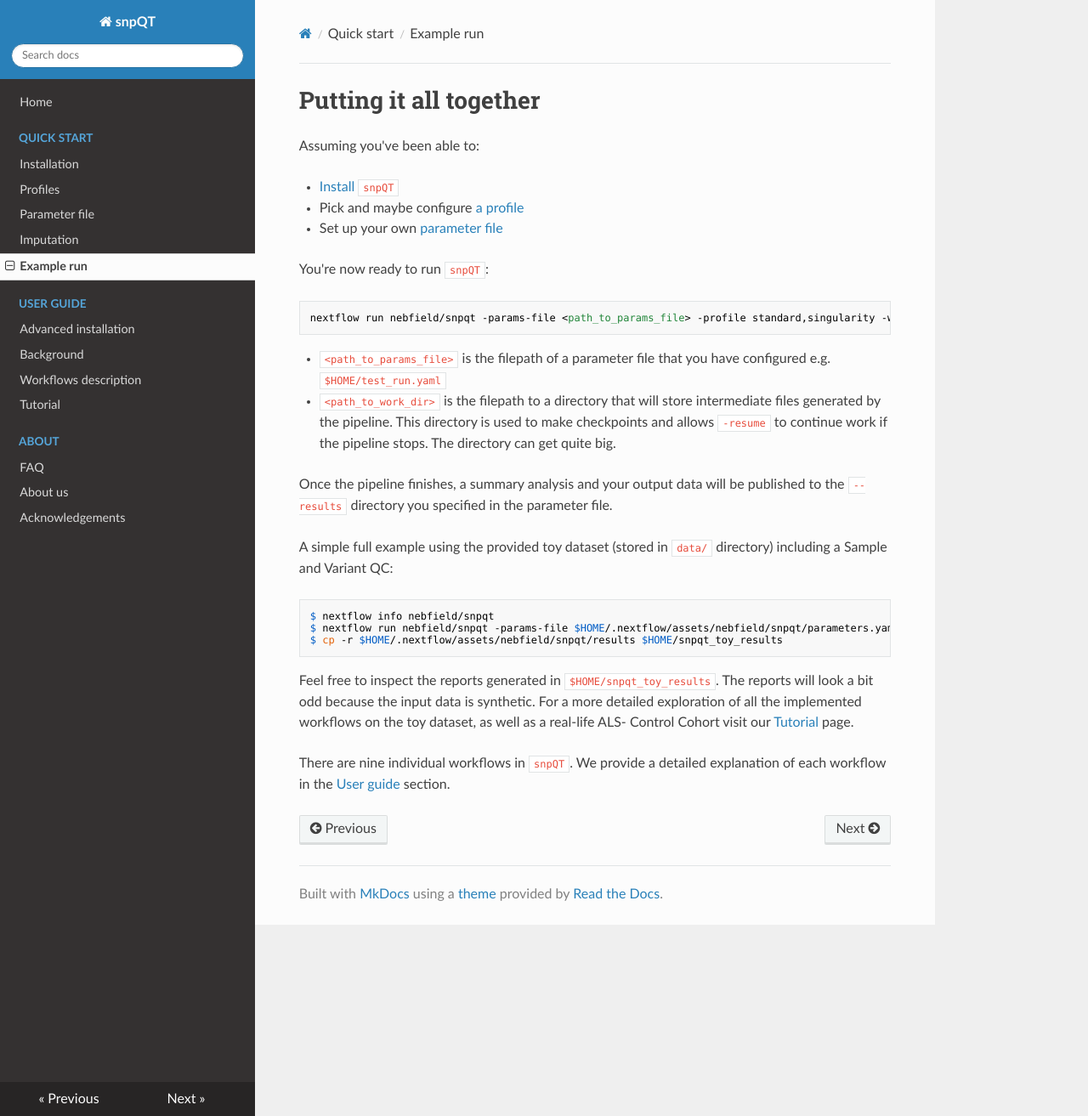
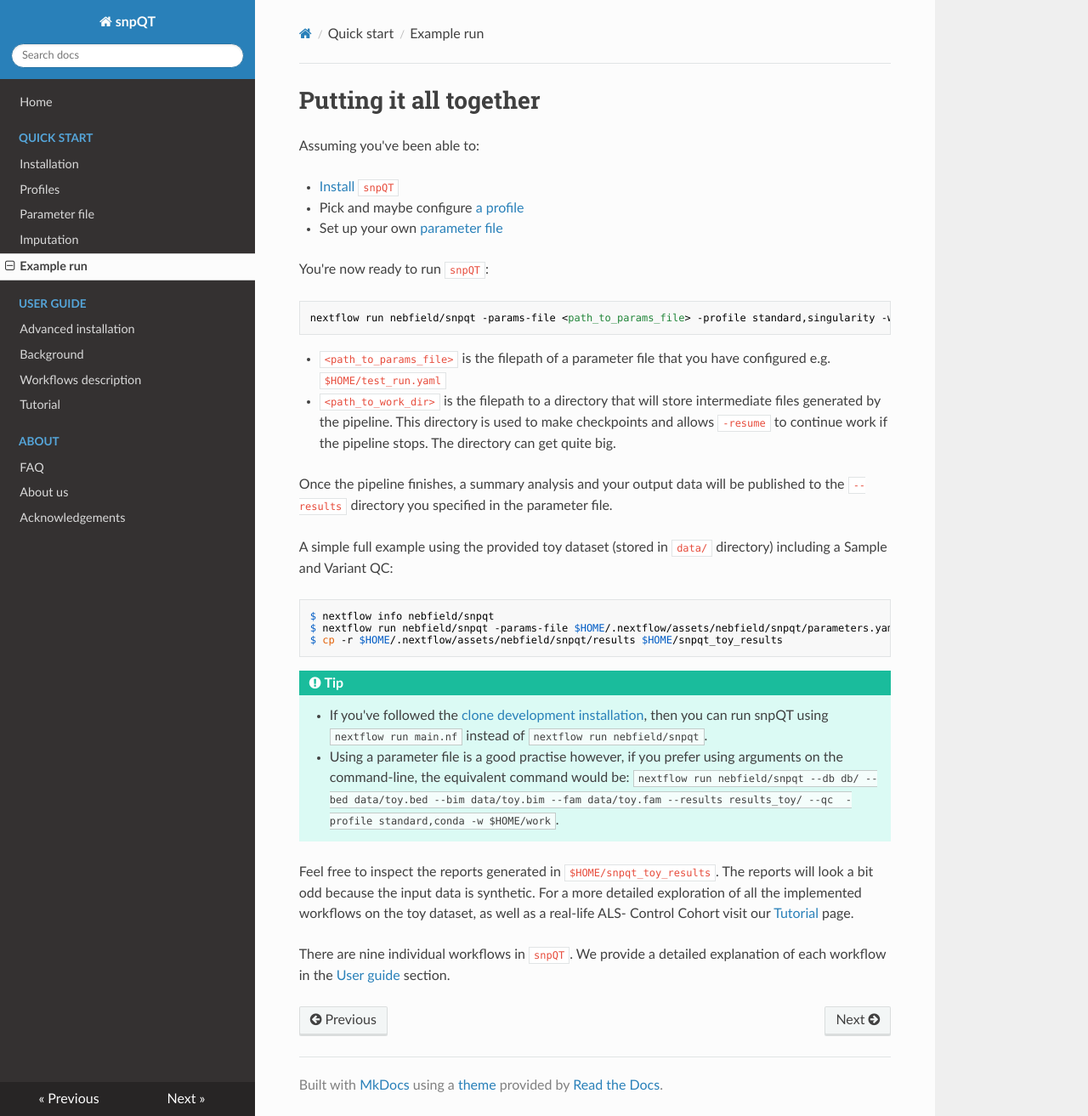
Before and after one commit to nebfield/snpQT, an MkDocs documentation site: the page built from docs/quickstart/quickstart.md, in a window 1280 px wide and 1313 px high. Shown: the whole window at 85% size. Built offline with MkDocs 1.6.1, drawn with Linux system fonts in a browser that asks for light colours; nearby versions of some CDN libraries.

Commit message:
Docs update

````diff
--- a/docs/quickstart/quickstart.md
+++ b/docs/quickstart/quickstart.md
@@ -30,6 +30,12 @@ $ nextflow run nebfield/snpqt -params-file $HOME/.nextflow/assets/nebfield/snpqt
 $ cp -r $HOME/.nextflow/assets/nebfield/snpqt/results $HOME/snpqt_toy_results
 ```
 
+!!! Tip
+	* If you've followed the [clone development installation](https://snpqt.readthedocs.io/en/latest/user-guide/installation/#clone-development-version),
+	then you can run snpQT using `nextflow run main.nf` instead of `nextflow run nebfield/snpqt`.
+	* Using a parameter file is a good practise however, if you prefer using arguments on the command-line, the equivalent
+	command would be: `nextflow run nebfield/snpqt --db db/ --bed data/toy.bed --bim data/toy.bim --fam data/toy.fam --results results_toy/ --qc  -profile standard,conda -w $HOME/work`.
+
 Feel free to inspect the reports generated in `$HOME/snpqt_toy_results`. The
 reports will look a bit odd because the input data is synthetic. For a more detailed exploration of all the implemented
 workflows on the toy dataset, as well as a real-life ALS- Control Cohort visit our [Tutorial](https://snpqt.readthedocs.io/en/latest/user-guide/results/) page.
````
